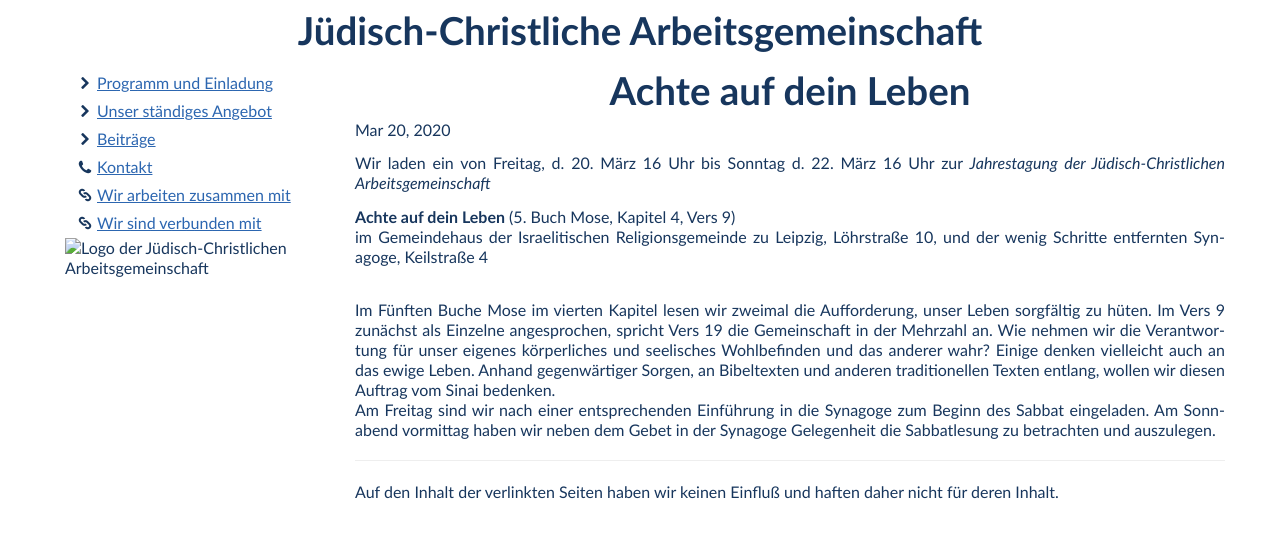
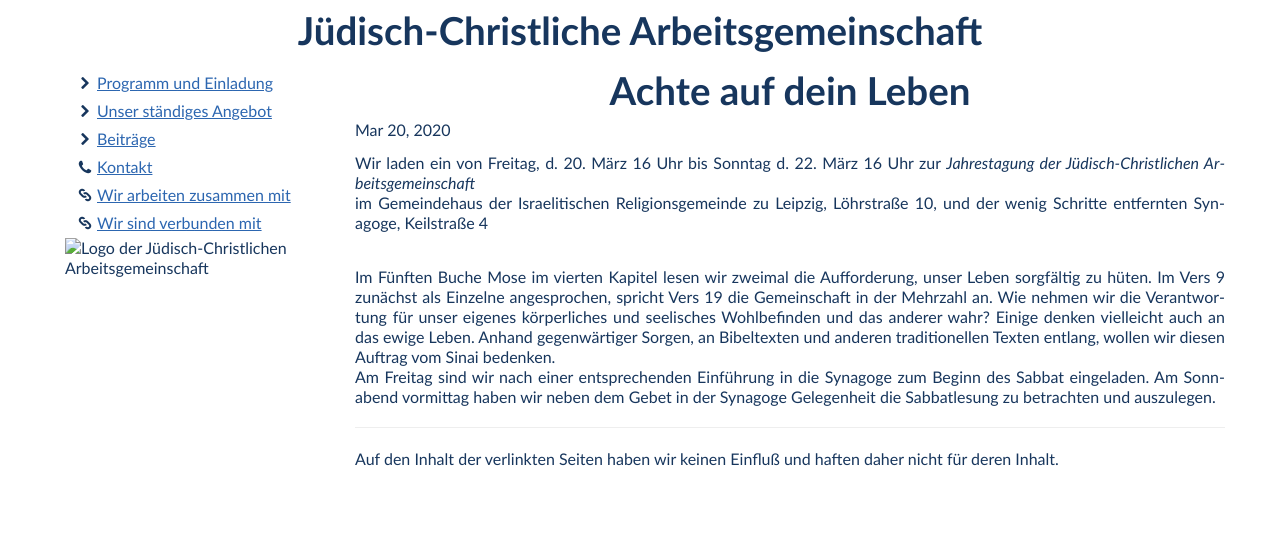
Before and after one commit to white-gecko/jcha.de, a Jekyll site: the page built from _posts/2020-03-20-JT.md, in a window 1280 px wide. Shown: the top 538 px of the page. Built offline with Jekyll 4.4.1, drawn with Linux system fonts in a browser that asks for light colours.

Commit message:
korrigiert

```diff
--- a/_posts/2020-03-20-JT.md
+++ b/_posts/2020-03-20-JT.md
@@ -12,8 +12,6 @@
 Wir laden ein
 von Freitag, d. 20. März 16 Uhr bis Sonntag d. 22. März 16 Uhr
 zur *Jahrestagung der Jüdisch-Christlichen Arbeitsgemeinschaft*
-
-**Achte auf dein Leben** (5. Buch Mose, Kapitel 4, Vers 9)
 <br>
 im Gemeindehaus der Israelitischen Religionsgemeinde zu Leipzig, Löhrstraße 10, und der wenig Schritte entfernten Synagoge, Keilstraße 4
 
```
Also changed, not shown: _posts/2020-06-19-BibelLesen.md (+0 -1 lines).
